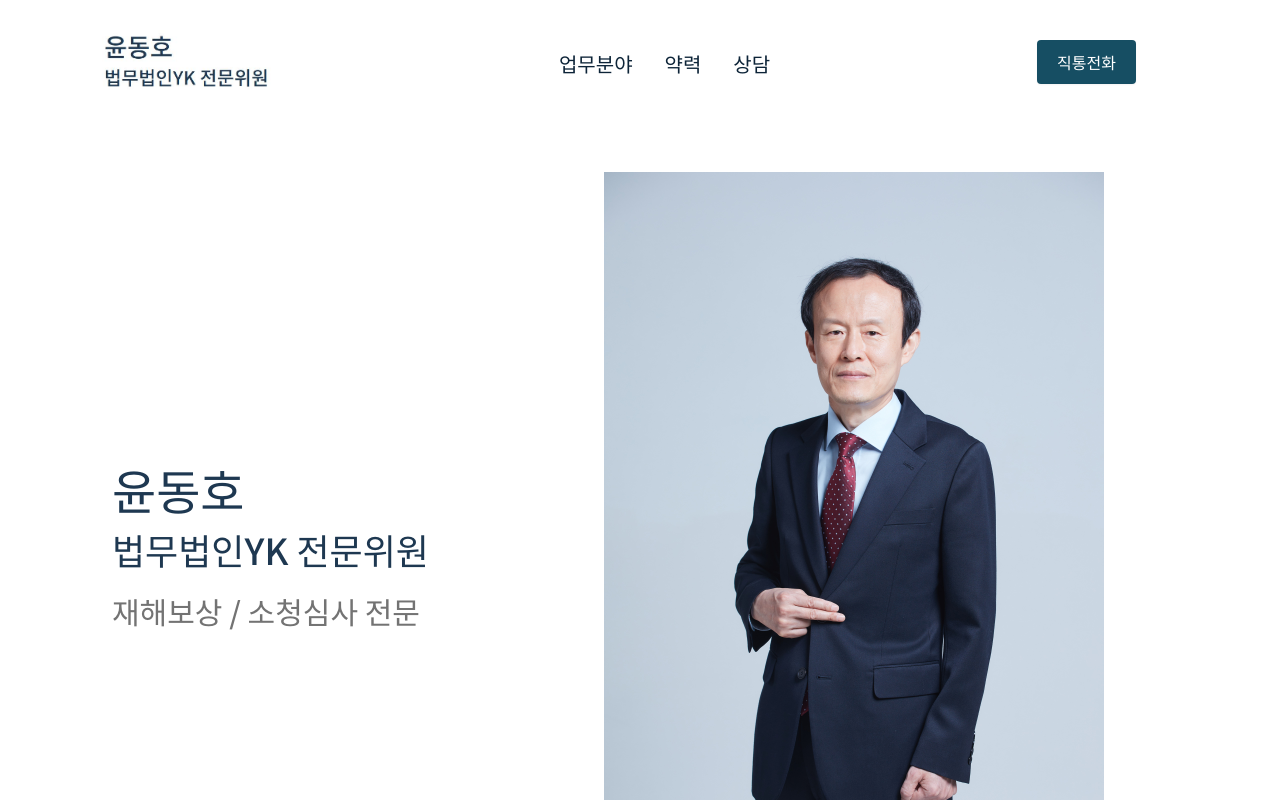
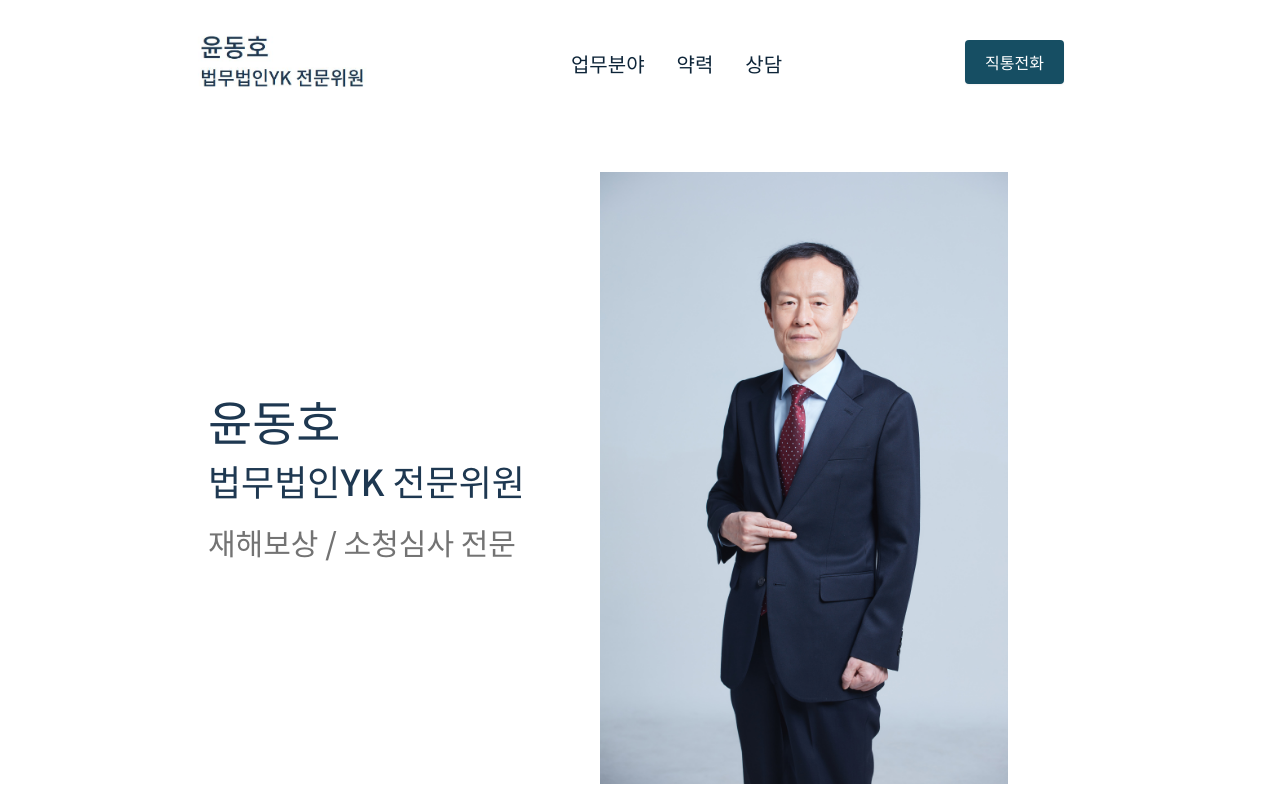
Before and after one commit to vibap00/Portfolio, a Next.js app: page / in a window 1280 px wide. Shown: the top 800 px of the page. Built offline with nearby package versions, Linux system fonts and the light colour scheme.

Commit message:
margin change

```diff
--- a/components/shared/AppHeader.jsx
+++ b/components/shared/AppHeader.jsx
@@ -44,7 +44,7 @@ function AppHeader() {
 			className={`sm:container sm:mx-auto ${showBorder ? "border-b border-gray-300" : "border-b-0"} sm:border-b-0`}
 		>
 			{/* Header */}
-			<div className="z-10 max-w-screen-lg xl:max-w-screen-xl block sm:flex sm:justify-between sm:items-center sm:mr-12 py-6">
+			<div className="z-10 max-w-screen-lg xl:max-w-screen-xl block sm:flex sm:justify-between sm:items-center sm:mr-16 lg:mr-6 py-6">
 				{/* Header menu links and small screen hamburger menu */}
 				<div className="flex justify-between items-center px-4 sm:px-0">
 					<div>
--- a/pages/_app.jsx
+++ b/pages/_app.jsx
@@ -1,18 +1,29 @@
 import '../styles/globals.css';
-import { AnimatePresence } from 'framer-motion';
+import { AnimatePresence, motion } from 'framer-motion';
 import DefaultLayout from '../components/layout/DefaultLayout';
 import UseScrollToTop from '../hooks/useScrollToTop';
 
+
 function MyApp({ Component, pageProps }) {
 	return (
+
+		<motion.div
+			initial={{ opacity: 0 }}
+			animate={{ opacity: 1, delay: 17 }}
+			exit={{ opacity: 0 }}
+			className="container mx-auto"
+		>
 			<AnimatePresence>
+
 				<div className=" bg-secondary-light dark:bg-primary-dark transition duration-300">
 					<DefaultLayout>
 						<Component {...pageProps} />
 					</DefaultLayout>
 					<UseScrollToTop />
 				</div>
+
 			</AnimatePresence>
+		</motion.div>
 	);
 }
 
```
Lines whose indentation alone changed are shown as unchanged.
